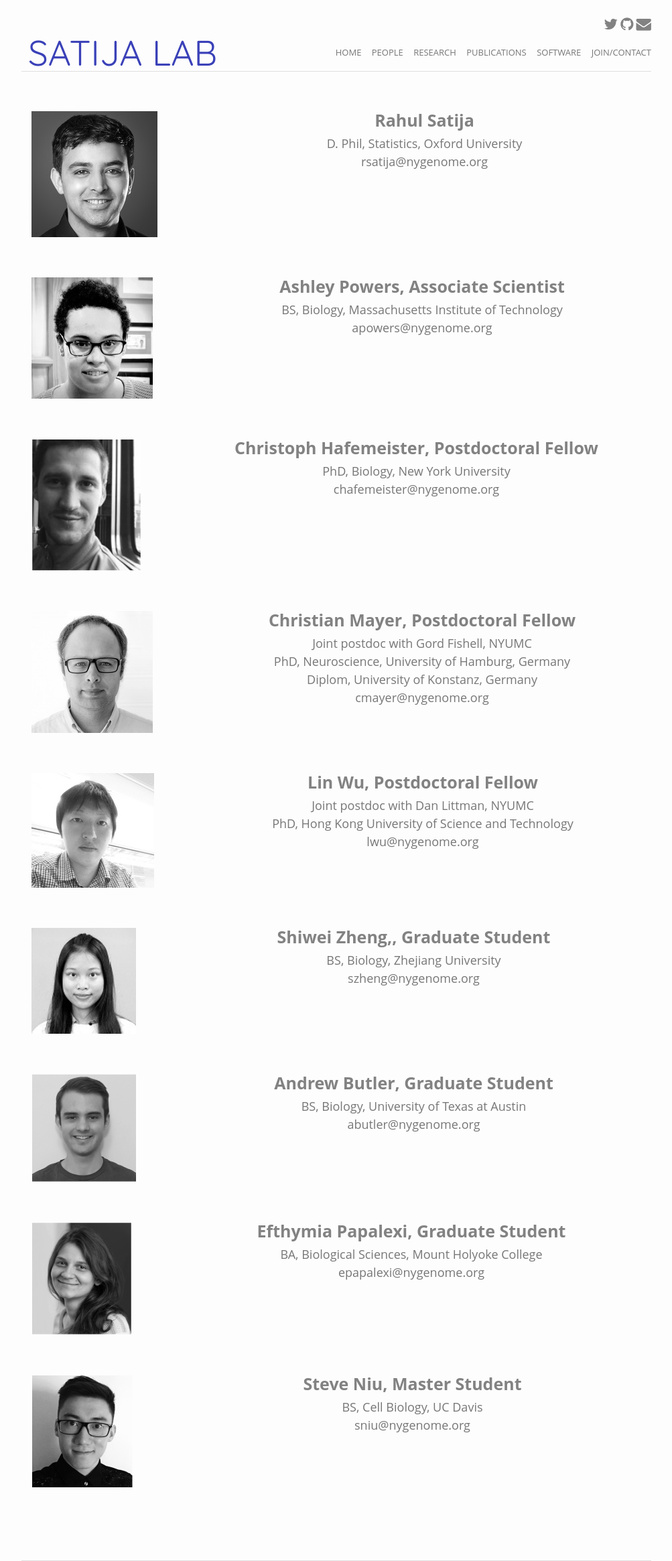
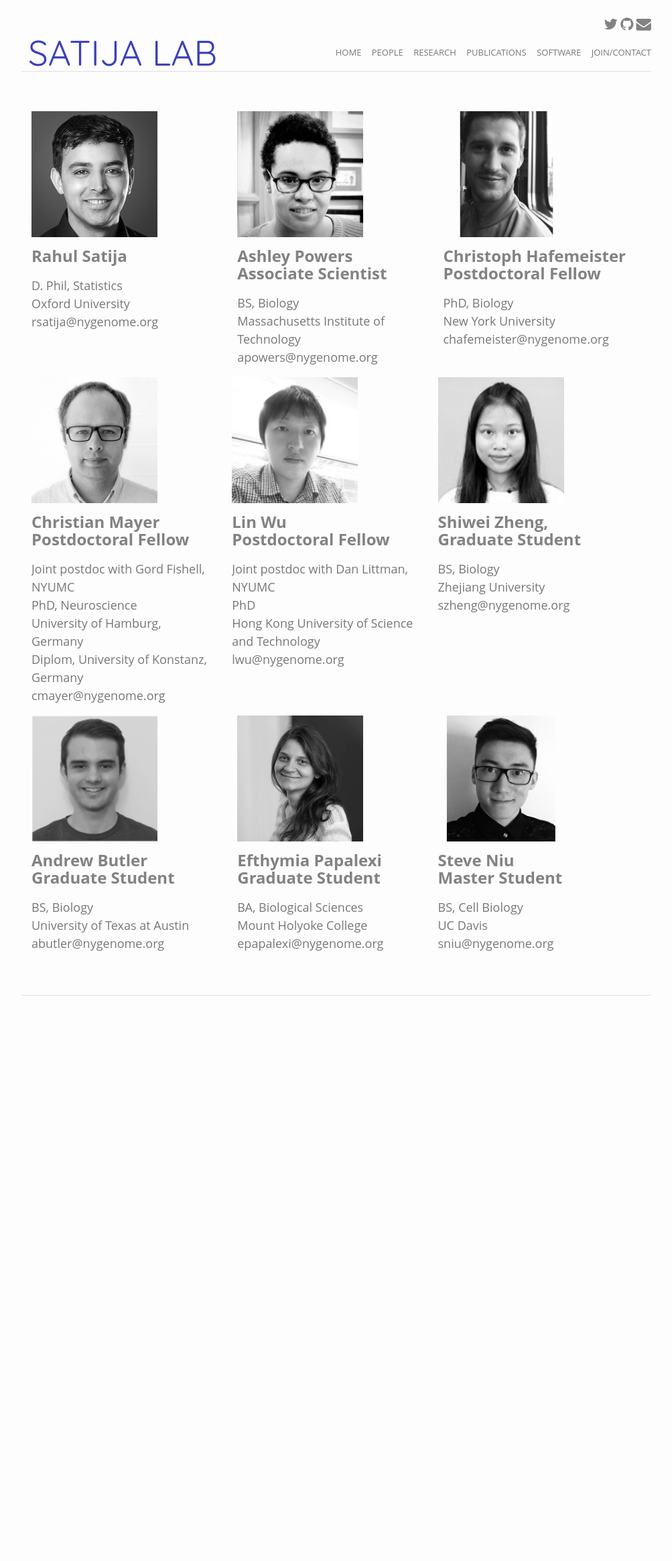
Before and after one commit to jungokasai/satijalab.github.io, a Jekyll site: the page built from people.html, in a window 1280 px wide. Shown: the whole page at 67% size, without its empty margins (138-1141 px from the left). Built offline with Jekyll 4.4.1, drawn with Linux system fonts in a browser that asks for light colours; nearby versions of some CDN libraries; after the commit the page ends 1486 px from its top, so only the background shows below that.

Commit message:
update member page with grid layout

```diff
--- a/_sass/_image.scss
+++ b/_sass/_image.scss
@@ -6,12 +6,6 @@
         float: left;
         padding-left: $spacing-unit;
     }
-}
-
-.profpic{
-    float: left;
-    padding-right: 75px;
-    clear:both;
 }
 
 .pub-pic{
--- a/_sass/_layout.scss
+++ b/_sass/_layout.scss
@@ -159,41 +159,77 @@ body, html {
     text-align: justify;
 }
 
+/**
+ * People section
+*/
 
 .people-list{
+    margin-left: $spacing-unit;
+    display: flex;
+    flex-wrap: wrap;
+    .member {
+      display: inline-block;
+      margin-bottom: 8px;
+      width: calc(50% - 4px);
+      margin-right: 8px;
+      text-decoration: none;
+      color: black;
+    }
+    .member:nth-of-type(2n) {
+        margin-right: 0;
+    }
+    @media screen and (min-width: 50em) {
+      .member {
+        width: calc(33% - 6px);
+      }
 
-    .member{
-        padding-bottom: 60px;
-    }
+      .member:nth-of-type(2n) {
+        margin-right: 8px;
+      }
 
-    h3{
-        font-size: 25px;
-        text-align: center;
-        padding-bottom: 0px;
-    }
-    p{
-        font-size: 18px;
-        text-align: center;
+      .member:nth-of-type(4n) {
+        margin-right: 0;
+      }
     }
 
     @include media-query($people-break) {
-        width: 400px;
+      .member {
+        width: 100%;
+        text-align: center;
+      }
+      img {
         display: block;
-        margin-left: auto;
-        margin-right: auto;
+        margin: 0 auto;
+      }
+      figcaption{
+        p{
+            text-align: center !important;
+        }
+      }
+  }
 
-        h3{
-            text-align: left;
-            clear: both;
-        }
-        p{
-            text-align: left;
-            clear:both;
-        }
-
+    figure {
+      margin: 0;
+      overflow: hidden;
     }
 
+    figcaption {
+      margin-top: 15px;
+      padding-right: 25px;
+      p{
+        text-align: left;
+      }
+    }
+
+    img {
+      border: none;
+      width: 188px;
+      height: 188px;
+      display: block;
+    }
 }
+
+/***/
 
 .research-page{
     text-align: justify;
--- a/people.html
+++ b/people.html
@@ -7,27 +7,29 @@ permalink: /people/
 <br>
 <div class = "people-list">
 {% for person in site.data.members %}
-    <div class = "member">
-        <div class = "wrapper">
-            <img class= "profpic" src="{{person.photo | prepend: site.member_photos}} ">
+    <div class ="member ">
+        <figure>
+            <img src="{{person.photo | prepend: site.member_photos}} ">
+            <figcaption>
                 <h3>
                     {% if person.position %}
-                    {{person.name}}, {{ person.position }}
+                        {{person.name}} <br>{{ person.position }}
                     {% else %}
-                    {{ person.name }}
+                        {{ person.name }} <br>
                     {% endif %}
                 </h3>
                 <p>
                     {% if person.addinfo1 %}
                         {{ person.addinfo1 }} <br>
                     {% endif %}
-                {{ person.degree }}, {{ person.university }}<br>
+                    {{ person.degree }} <br>{{ person.university }}<br>
                     {% if person.addinfo2 %}
                         {{ person.addinfo2 }} <br>
                     {% endif %}
                     {{ person.email}}<br>
                 </p>
-        </div>
+            </figcaption>
+        </figure>
     </div>
 {% endfor %}
 </div>
```
Also changed, not shown: img/member_photos/andrew_butler.jpg (added), img/member_photos/christoph_hafemeister.png, img/member_photos/efthymia_papalexi.png, img/member_photos/lin_wu.jpg, img/member_photos/shiwei_zheng.png, img/member_photos/steve_niu.png, 1 other file. Lines whose indentation alone changed are shown as unchanged.
